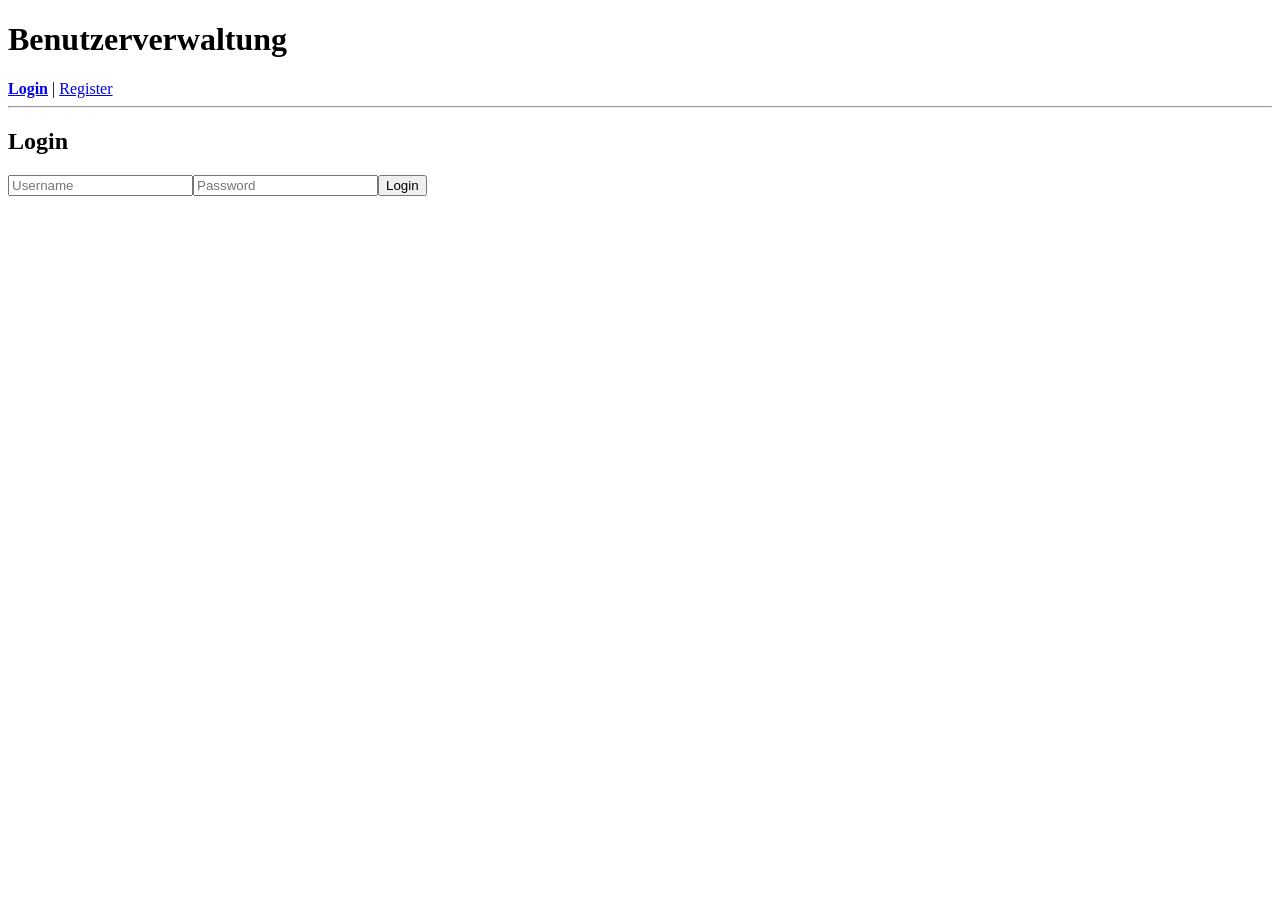
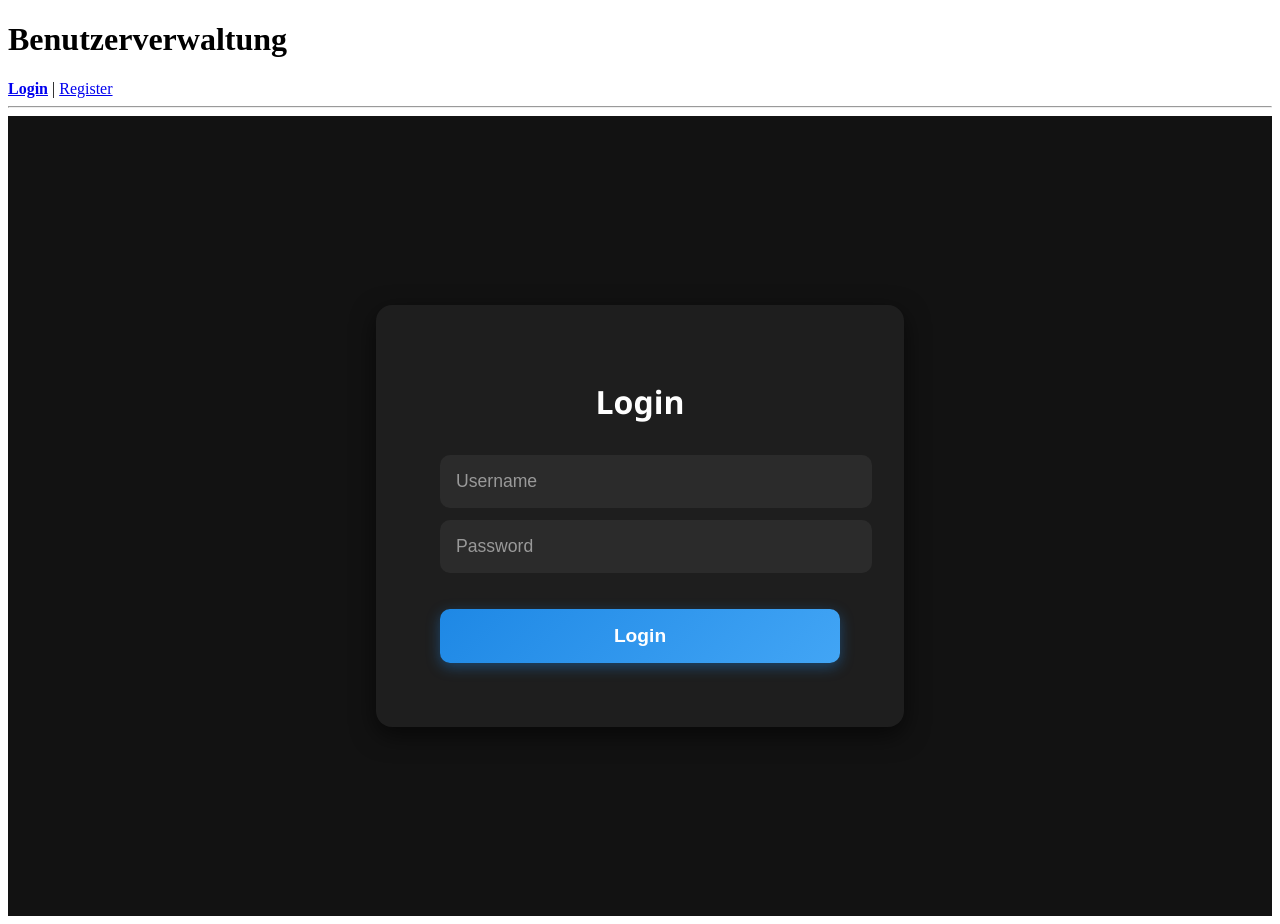
Before and after one commit to JD-GG/CarSync, an Angular app in the folder angular/: page /login in a window 1280 px wide. Before the commit the page ends 800 px from the top, so only its background shows below. Built offline with nearby package versions, Linux system fonts and the light colour scheme.

Commit message:
UI css login
added css style for login

```diff
--- /dev/null
+++ b/angular/src/app/components/login.component.css
@@ -0,0 +1,76 @@
+/* Dark background and full centering */
+:host {
+  display: flex;
+  align-items: center;
+  justify-content: center;
+  height: 100vh;
+  background: #121212; /* Dark mode background */
+  color: #f0f0f0;
+  font-family: 'Segoe UI', Roboto, sans-serif;
+}
+
+/* Container box */
+.login-box {
+  background: #1e1e1e;
+  padding: 3rem 4rem;
+  border-radius: 16px;
+  box-shadow: 0 8px 24px rgba(0, 0, 0, 0.6);
+  width: 100%;
+  max-width: 400px;
+  text-align: center;
+}
+
+/* Headline */
+.login-box h2 {
+  margin-bottom: 2rem;
+  font-size: 2rem;
+  font-weight: 600;
+  color: #ffffff;
+}
+
+/* Inputs */
+.login-box input {
+  display: block;
+  width: 100%;
+  padding: 1rem;
+  margin: 0.75rem 0;
+  border: none;
+  border-radius: 10px;
+  background: #2b2b2b;
+  color: #f0f0f0;
+  font-size: 1.1rem;
+}
+
+.login-box input::placeholder {
+  color: #999;
+}
+
+/* Button */
+.login-box button {
+  display: inline-block;
+  width: 100%;
+  margin-top: 1.5rem;
+  padding: 1rem;
+  border: none;
+  border-radius: 10px;
+  font-size: 1.2rem;
+  font-weight: 600;
+  background: linear-gradient(135deg, #1e88e5, #42a5f5);
+  color: #fff;
+  cursor: pointer;
+  transition: all 0.2s ease-in-out;
+  box-shadow: 0 4px 14px rgba(30, 136, 229, 0.4);
+}
+
+.login-box button:hover {
+  background: linear-gradient(135deg, #42a5f5, #64b5f6);
+  transform: translateY(-2px);
+  box-shadow: 0 6px 20px rgba(66, 165, 245, 0.5);
+}
+
+/* Message */
+.login-box p {
+  margin-top: 1rem;
+  font-size: 1rem;
+  color: #90caf9;
+}
--- a/angular/src/app/components/login.component.html
+++ b/angular/src/app/components/login.component.html
@@ -1,7 +1,7 @@
-<div>
+<div class="login-box">
   <h2>Login</h2>
   <input [(ngModel)]="username" placeholder="Username">
-  <input [(ngModel)]="password" placeholder="Password" type="password">
+  <input [(ngModel)]="password" type="password" placeholder="Password">
   <button (click)="onLogin()">Login</button>
   <p>{{ message }}</p>
 </div>
--- a/angular/src/app/components/login.component.ts
+++ b/angular/src/app/components/login.component.ts
@@ -7,7 +7,8 @@ import { AuthService } from '../../services/auth.service';
   selector: 'app-login',
   standalone: true,
   imports: [FormsModule, CommonModule],
-  templateUrl: './login.component.html'
+  templateUrl: './login.component.html',
+  styleUrls: ['./login.component.css']
 })
 export class LoginComponent {
   username = '';
```
